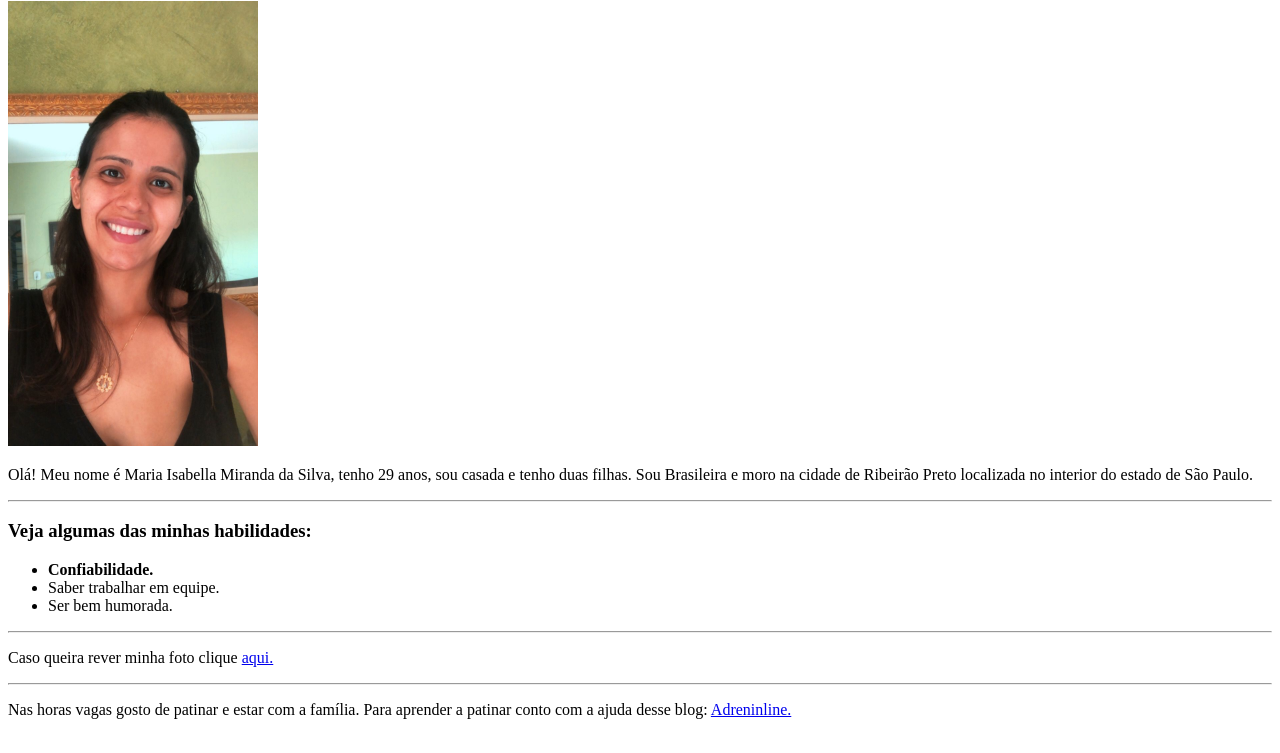
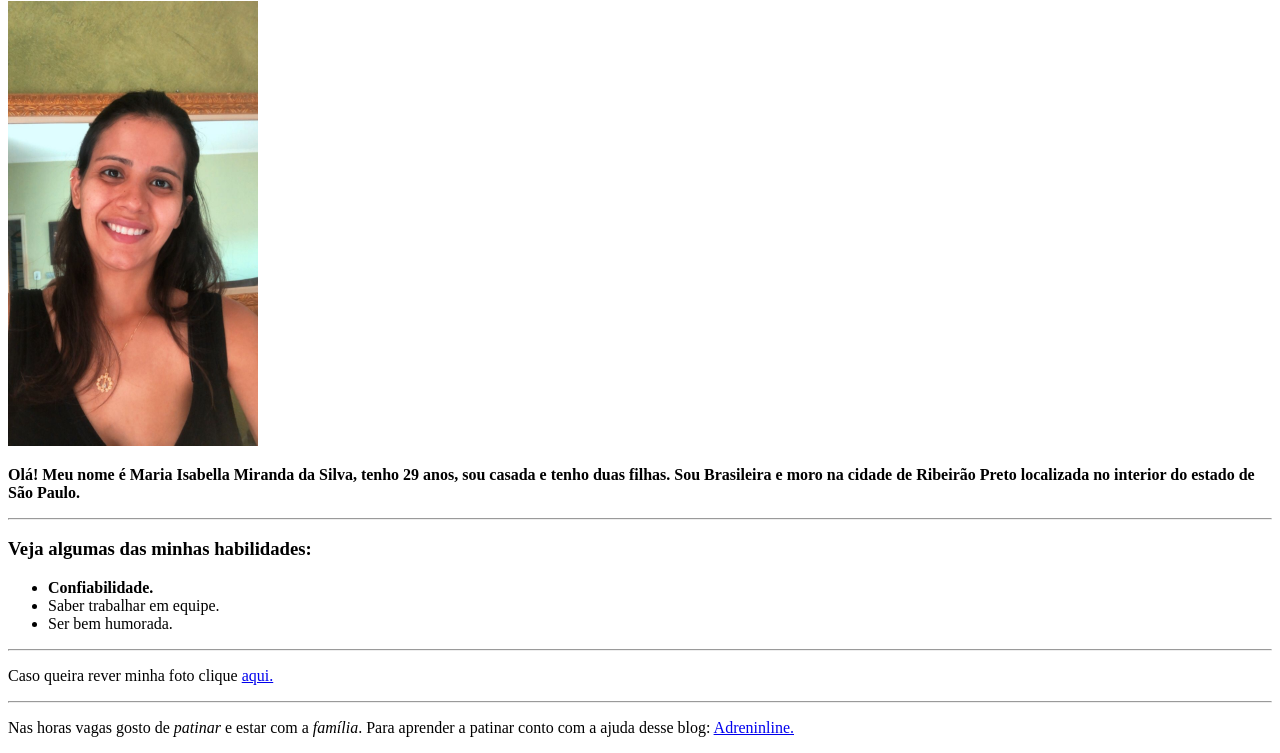
Before and after one commit to MariaIsabellaMiranda/MariaIsabellaMiranda.github.io, a plain HTML site: page index.html in a window 1280 px wide. Shown: the part 79-832 px from the top of the page. Drawn offline with Linux system fonts and the light colour scheme.

Commit message:
Adicionado partes em negrito e italico

```diff
--- a/index.html
+++ b/index.html
@@ -14,7 +14,7 @@
 
     <img id="foto" src="./Minha Foto.jpeg" width="250px" alt="Foto de rosto de Maria Isabella Miranda da Silva">
 
-    <p>Olá! Meu nome é Maria Isabella Miranda da Silva, tenho 29 anos, sou casada e tenho duas filhas. Sou Brasileira e moro na cidade de Ribeirão Preto localizada no interior do estado de São Paulo.</p>
+    <p><strong>Olá! Meu nome é Maria Isabella Miranda da Silva, tenho 29 anos, sou casada e tenho duas filhas. Sou Brasileira e moro na cidade de Ribeirão Preto localizada no interior do estado de São Paulo.</strong></p>
 
     <hr>
 
@@ -32,7 +32,7 @@
 
     <hr>
 
-    <p>Nas horas vagas gosto de patinar e estar com a família. Para aprender a patinar conto com a ajuda desse blog: <a href="https://www.adreninline.com/" target="_blank" >Adreninline.</a> </p>
+    <p>Nas horas vagas gosto de <em>patinar</em> e estar com a <em>família</em>. Para aprender a patinar conto com a ajuda desse blog: <a href="https://www.adreninline.com/" target="_blank" >Adreninline.</a> </p>
   </body>
 
 </html>
```
